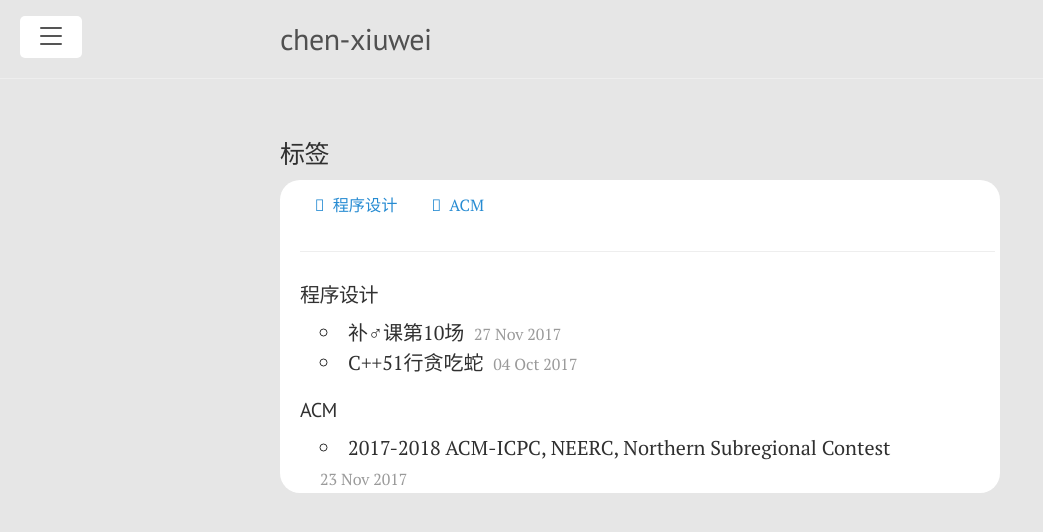
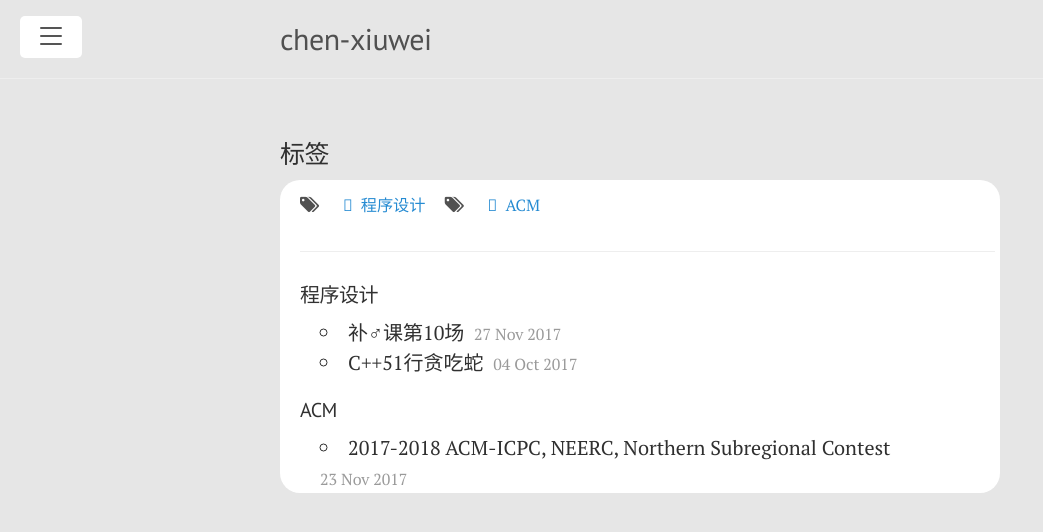
Before and after one commit to chen-xw/chen-xw.github.io, a Jekyll site: the page built from blog/tags.html, in a window 1280 px wide. Shown: the top 532 px of the page, without its empty margins (0-1043 px from the left). Built offline with Jekyll 4.4.1, drawn with Linux system fonts in a browser that asks for light colours; comment, search, counter and statistics services are not loaded.

Commit message:
Update tags.html

```diff
--- a/blog/tags.html
+++ b/blog/tags.html
@@ -7,6 +7,7 @@ title: 标签
 <div class="tags-expo">
   <div class="tags-expo-list">
     {% for tag in site.tags %}
+    <i class="fa fa-tags" aria-hidden="true"></i>&nbsp;
     <a href="#{{ tag[0] | slugify }}" class="post-tag">{{ tag[0] }}</a>
     {% endfor %}
   </div>
```
